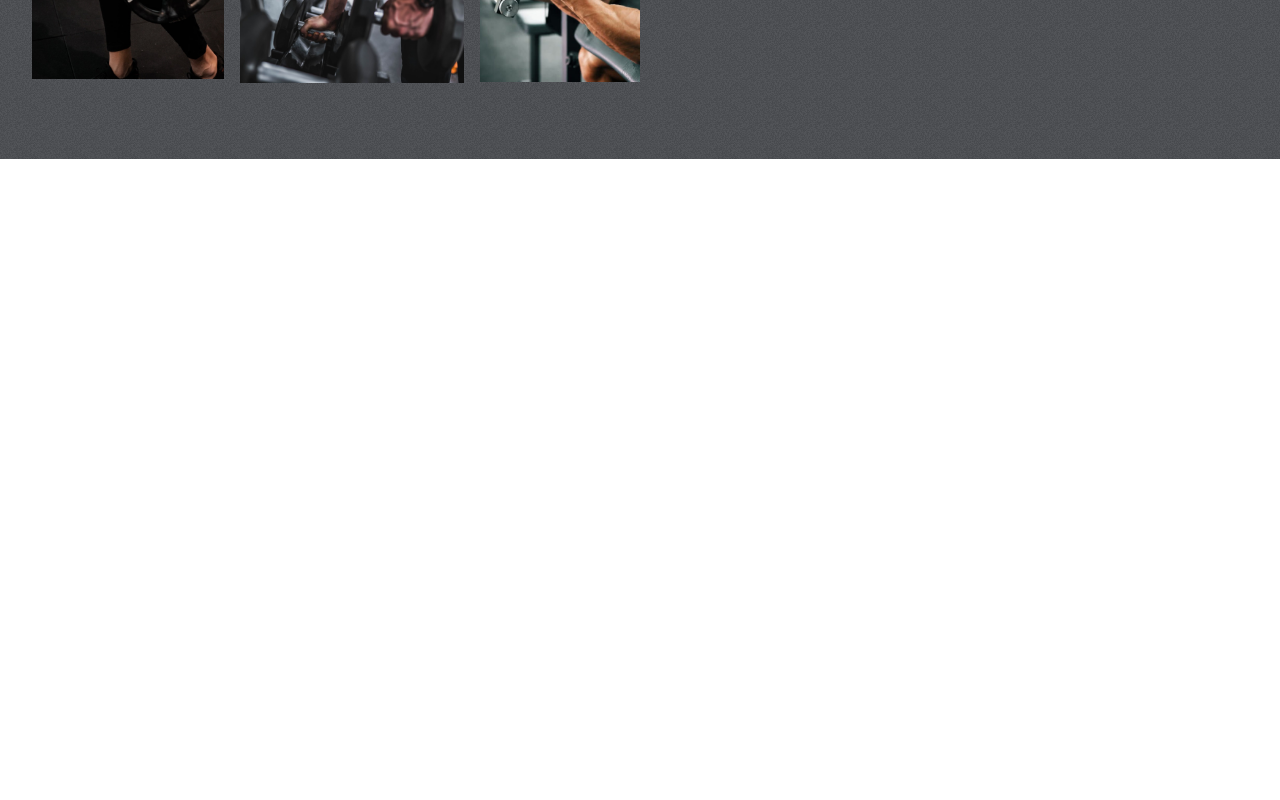
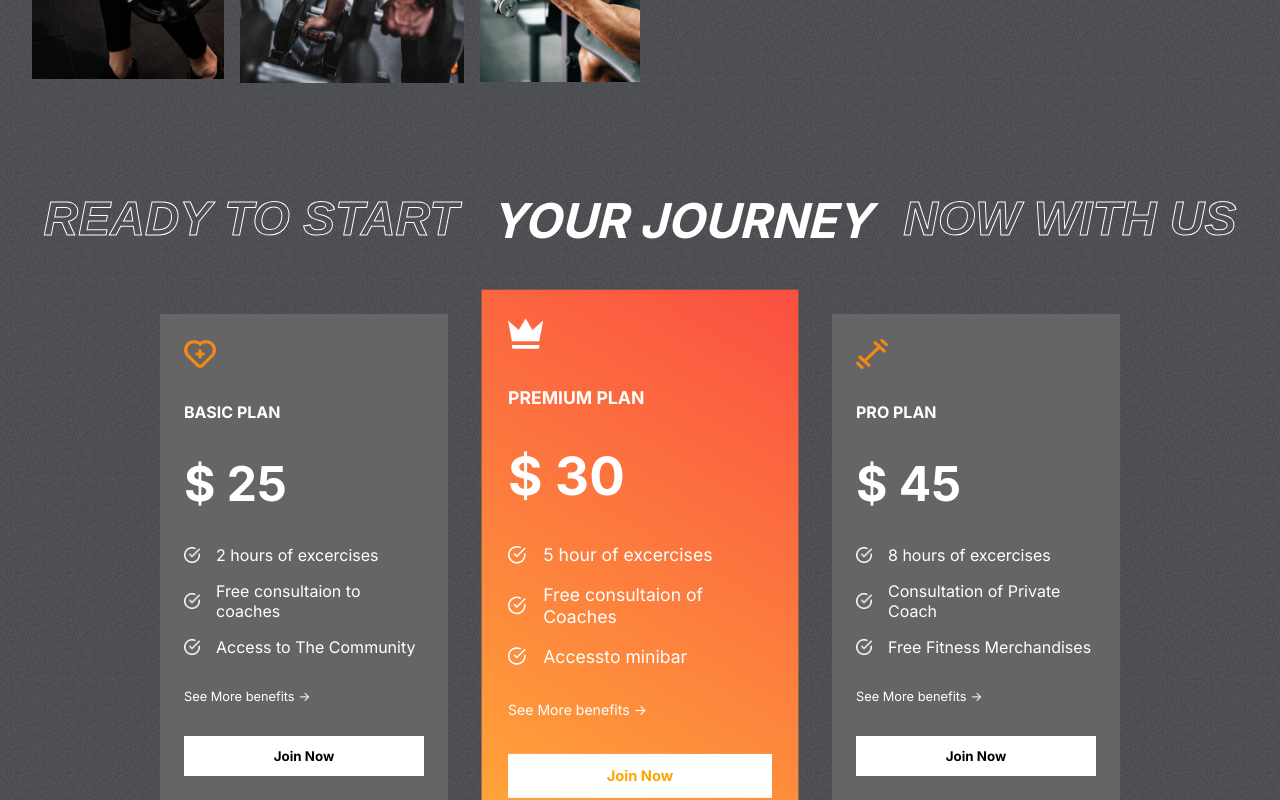
Before and after one commit to RiteshLade28/The-Fit-Club, a React (Create React App) app: page / in a window 1280 px wide. Shown: the part 1612-2412 px from the top of the page. Before the commit the page ends 1771 px from the top, so only its background shows below. Built offline with nearby package versions, Linux system fonts and the light colour scheme.

Commit message:
Completed Plans components with plans card

```diff
--- a/src/App.js
+++ b/src/App.js
@@ -1,5 +1,6 @@
 import './App.css';
 import { Hero } from './components/Hero/Hero';
+import Plans from './components/Plans/Plans';
 import { Programs } from './components/Programs/Programs';
 import Reasons from './components/Reasons/Reasons';
 
@@ -9,6 +10,7 @@ function App() {
       <Hero/>
       <Programs />
       <Reasons />
+      <Plans />
     </div>
   );
 }
--- /dev/null
+++ b/src/components/Plans/Plans.css
@@ -0,0 +1,65 @@
+.plans-container{
+    margin-top: -4rem;
+    padding: 0 2rem;
+    display: flex;
+    flex-direction: column;
+    gap: 4rem;
+    position: relative;
+}
+.plans {
+    display: flex;
+    align-items: center;
+    justify-content: center;
+    gap: 3rem;
+}
+.plan {
+    display: flex;
+    flex-direction: column;
+    background: var(--caloryCard);
+    color: white;
+    gap: 2rem;
+    padding: 1.5rem;
+    width: 15rem;
+
+}
+.plan:nth-child(2) {
+    background: var(--planCard);
+    transform: scale(1.1);
+}
+.plan>svg {
+    fill: var(--orange);
+    width: 2rem;
+    height: 2rem;
+}
+.plan>:nth-child(2) {
+    font-size: 1rem;
+    font-weight: bold;
+}
+.plan>:nth-child(3) {
+    font-size: 3rem;
+    font-weight: bold;
+}
+.plan>:nth-child(5) {
+    font-size: 0.8rem;
+}
+.features {
+    display: flex;
+    flex-direction: column;
+    gap: 1rem;
+}
+.feature {
+    display: flex;
+    align-items: center;
+    gap: 1rem;
+}
+.feature>img {
+    width: 1rem;
+}
+.plans>:nth-child(2)>svg{
+    fill: white;
+}
+
+.plans>:nth-child(2)>button{
+    fill: white;
+    color: orange;
+}
--- /dev/null
+++ b/src/components/Plans/Plans.jsx
@@ -0,0 +1,40 @@
+import React from 'react';
+import "./Plans.css";
+import { plansData } from '../../data/plansData';
+import whiteTick from '../../assets/whiteTick.png'
+const Plans = () => {
+    return (
+        <div className="plans-container">
+            <div className="programs-header" style={{ gap: '2rem' }}>
+                <span className="stroke-text">Ready to start</span>
+                <span>Your Journey</span>
+                <span className="stroke-text">Now With Us</span>
+            </div>
+            {/* plans cards */}
+            <div className="plans">
+                {plansData.map((plan, i) => (
+                    <div className="plan" key={i}>
+                        {plan.icon}
+                        <span>{plan.name}</span>
+                        <span>$ {plan.price}</span>
+                        <div className="features">
+                            {plan.features.map((feature, i) => (
+                                <div className="feature">
+                                    <img src={whiteTick} alt="" />
+                                    <span key={i}>{feature}</span>
+                                </div>
+                            ))}
+                        </div>
+
+
+                        <div>
+                            <span>See More benefits -{'>'} </span>
+                        </div>
+                        <button className="btn">Join Now</button>
+                    </div>
+                ))}
+            </div>
+        </div>
+    )
+}
+export default Plans
```
